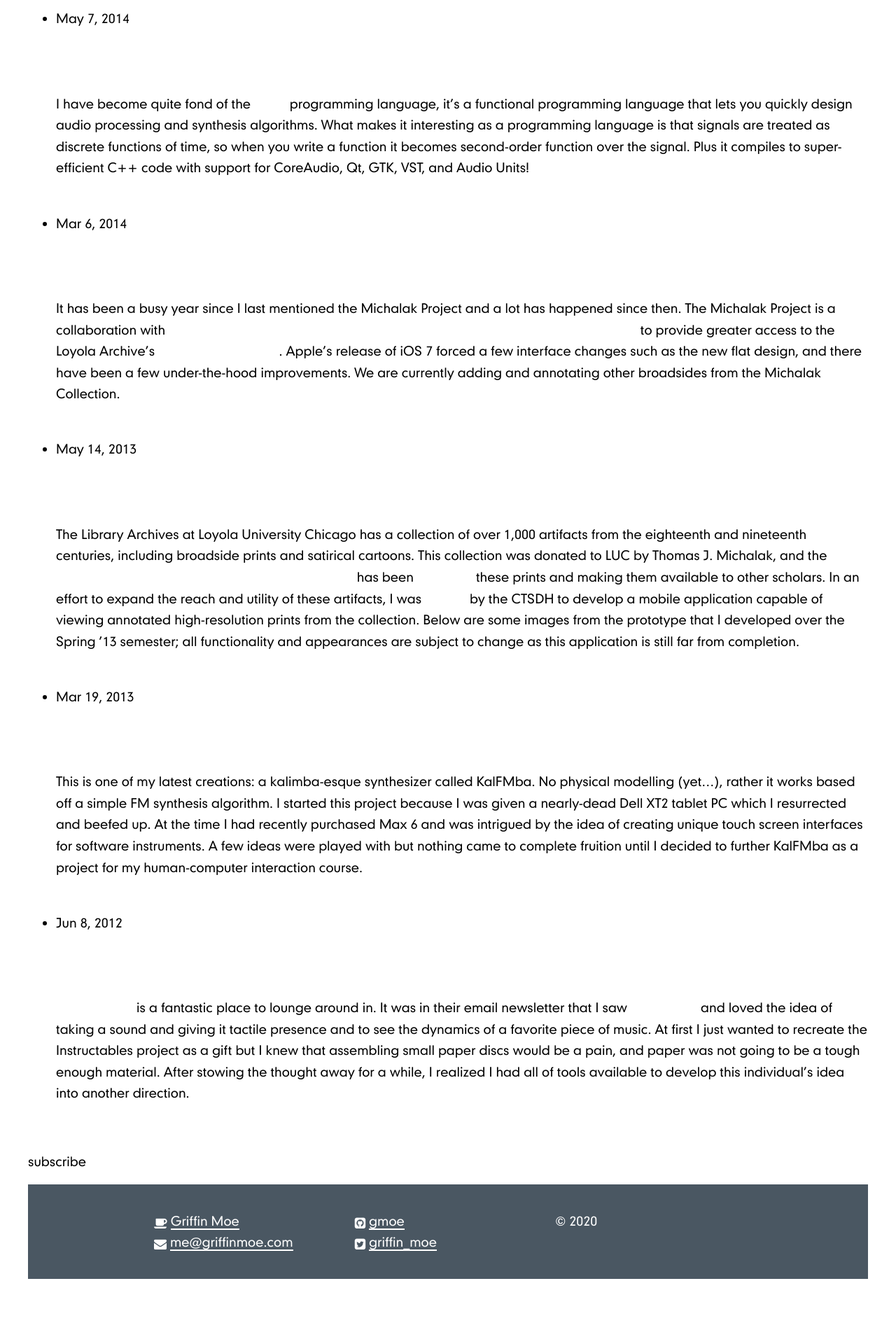
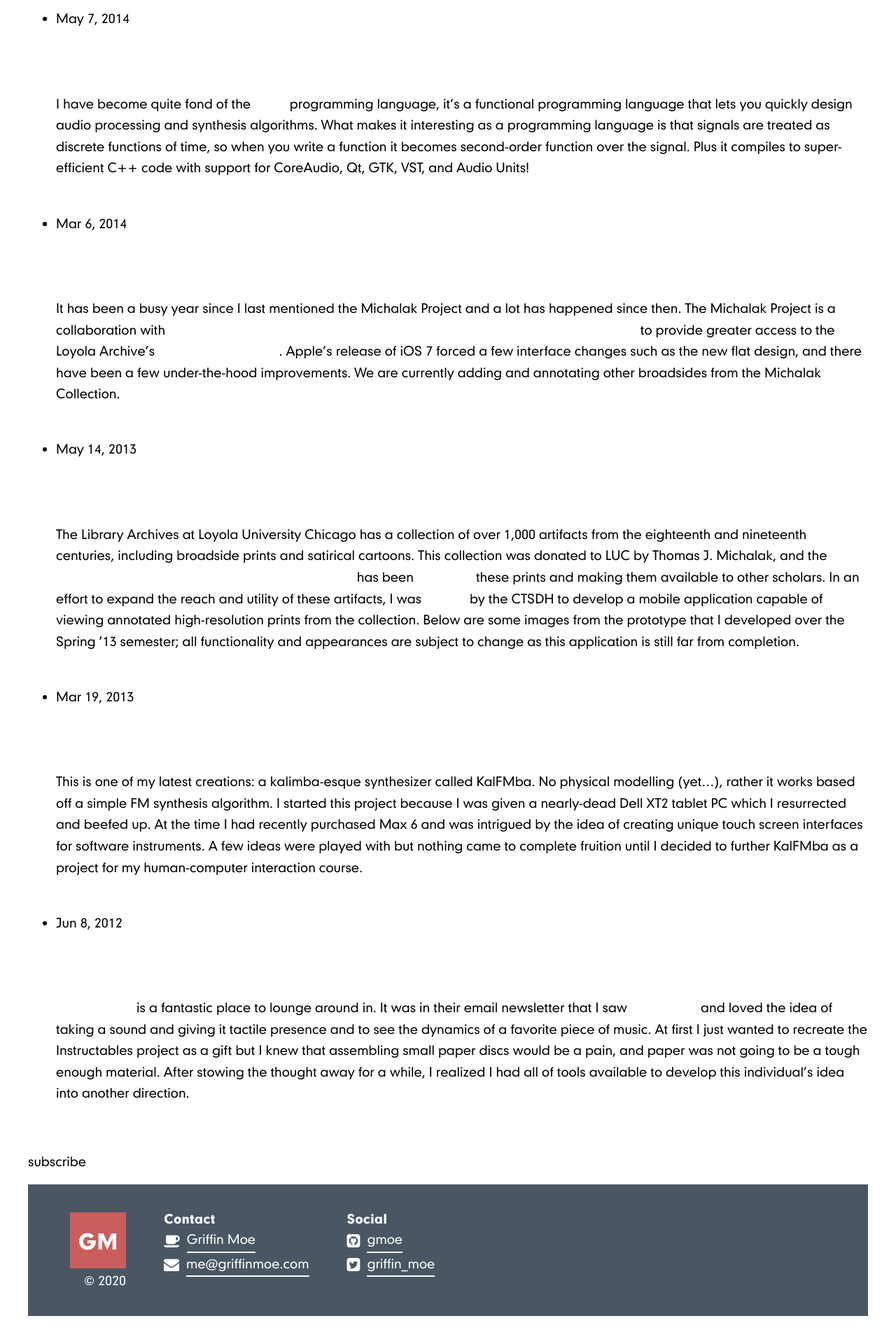
Before and after one commit to gmoe/gmoe.github.io, a Jekyll site: the page built from projects.html, in a window 1280 px wide. Shown: the part 739-2659 px from the top of the page at 70% size. Built offline with Jekyll 4.4.1, drawn with Linux system fonts in a browser that asks for light colours; before the commit the page ends 2606 px from its top, so only the background shows below that.

Commit message:
New footer
Pretty pleased with the design. Once there's more content I might
add a site map with a link to writings and stuff like that.

```diff
--- a/_includes/footer.html
+++ b/_includes/footer.html
@@ -1,26 +1,51 @@
-<footer>
+<footer aria-label="Footer">
   <section>
+    <a class="logo" href="/" aria-label="Go back home">GM</a>
+    <div class="copyright">© {{ site.time | date: "%Y" }}</div>
+  </section>
+  <section>
+    <div class="footer-label" id="footer-contact-label">Contact</div>
+    <ul aria-labelledby="footer-contact-label">
+      <li>
         <a href="/">
-      <span class="icon coffee"></span>
+          <span class="icon coffee" aria-hidden="true"></span>
           <span>Griffin Moe</span>
         </a>
+      </li>
+      <li>
         <a href="mailto:{{ site.email }}">
-      <span class="icon email"></span>
-      <span>{{ site.email }}</span>
+          <span class="icon email" aria-hidden="true"></span>
+          <span aria-label="Email: {{ site.email }}">{{ site.email }}</span>
         </a>
+      </li>
+    </ul>
   </section>
   <section>
+    <div class="footer-label" id="footer-social-label">Social</div>
+    <ul aria-labelledby="footer-social-label">
+      <li>
         <a href="https://github.com/{{ site.github_username }}">
-      <span class="icon github"></span>
-      <span class="username">{{ site.github_username }}</span>
+          <span class="icon github" aria-hidden="true"></span>
+          <span
+            class="username"
+            aria-label="Github: {{ site.github_username }}"
+          >
+            {{ site.github_username }}
+          </span>
         </a>
+      </li>
 
+      <li>
         <a href="https://twitter.com/{{ site.twitter.username }}">
-      <span class="icon twitter"></span>
-      <span class="username">{{ site.twitter.username }}</span>
+          <span class="icon twitter" aria-hidden="true"></span>
+          <span
+            class="username"
+            aria-label="Twitter: {{ site.twitter.username }}"
+          >
+            {{ site.twitter.username }}
+          </span>
         </a>
-  </section>
-  <section>
-    © {{ site.time | date: "%Y" }}
+      </li>
+    </ul>
   </section>
 </footer>
--- a/_sass/_footer.scss
+++ b/_sass/_footer.scss
@@ -1,8 +1,8 @@
 footer {
   display: grid;
-  padding: 40px 15%;
-  grid-template-columns: repeat(3, 1fr);
-  grid-gap: 20px;
+  padding: 40px 60px;
+  grid-template-columns: min-content min-content min-content;
+  grid-gap: 5%;
   background: $dark-blue;
   color: white;
 
@@ -12,15 +12,51 @@ footer {
     grid-gap: 5px;
     white-space: nowrap;
 
+    .logo {
+      display: grid;
+      width: 80px;
+      height: 80px;
+      justify-content: center;
+      align-content: center;
+      background: $red;
+      font-size: 30px;
+      font-weight: bold;
+      outline: 1px solid transparent;
+
+      transition-property: outline-color, outline-offset;
+      transition-duration: $global-timing;
+
+      &:focus,
+      &:hover {
+        outline-color: white;
+        outline-offset: 5px;
+      }
+    }
+
+    .copyright { text-align: right; }
+
+    .footer-label {
+      font-weight: bold;
+      line-height: 1;
+    }
+
+    ul {
+      margin: 0;
+      padding: 0;
+      list-style: none;
+    }
+
     a, a:visited {
       display: grid;
       grid-auto-flow: column;
       grid-auto-columns: max-content;
-      grid-gap: 5px;
-      align-items: end;
+      grid-gap: 10px;
+      align-items: center;
       color: white;
       text-decoration: none;
       border: none;
+
+      .icon { font-size: 22px; }
 
       &:hover span:nth-child(2) {
         border-bottom-color: $red;
@@ -28,6 +64,7 @@ footer {
 
       span:nth-child(2) {
         border-bottom: 2px solid white;
+        padding-bottom: 2px;
         transition: border-bottom-color $global-timing ease;
       }
     }
--- a/_sass/_layout.scss
+++ b/_sass/_layout.scss
@@ -41,7 +41,6 @@
   display: grid;
   grid-template-rows: 300px;
   margin-bottom: $base-spacing;
-  // grid-gap: $base-spacing;
 
 
   &:nth-child(odd) {
```
Lines whose indentation alone changed are shown as unchanged.
